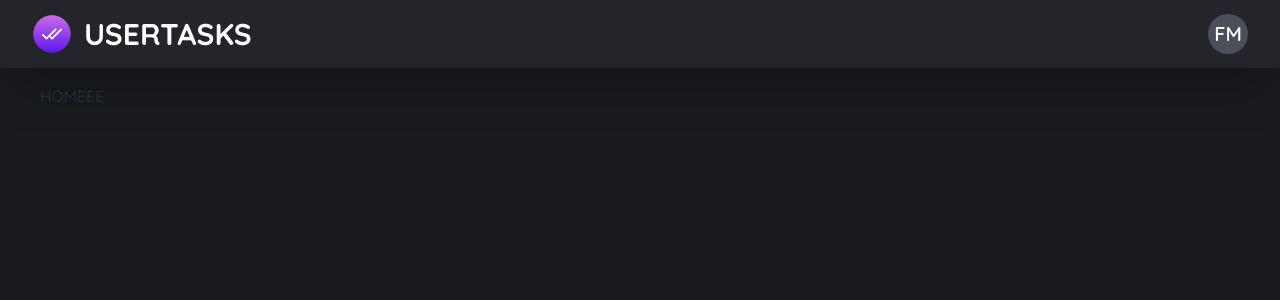
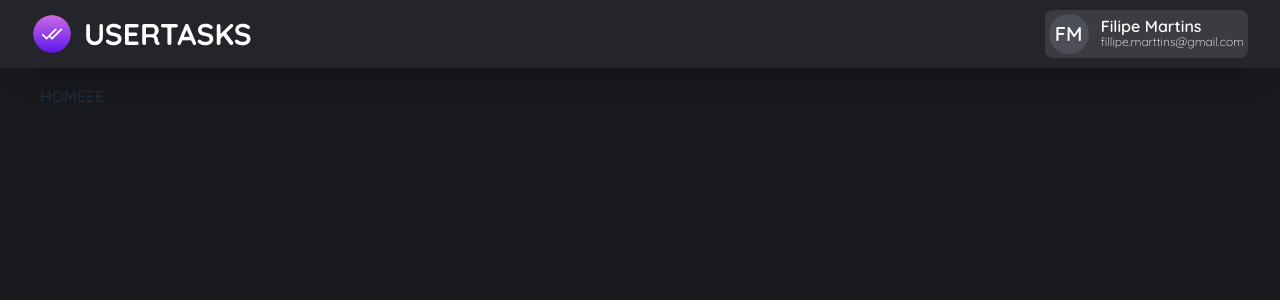
Before and after one commit to tarcisioangelo/node-vue-aws, a Vue app: page /tasks in a window 1280 px wide. Shown: the top 300 px of the page. Built offline with nearby package versions, Linux system fonts and the light colour scheme.

Commit message:
user info

```diff
--- a/src/components/Navigation/Avatar.vue
+++ b/src/components/Navigation/Avatar.vue
@@ -20,6 +20,6 @@ const handleClick = () => {
 </script>
 <style scoped>
 .avatar {
-    @apply rounded-[50%] flex bg-input-line text-[20px] w-10 h-10 xl:w-12 xl:h-12 px-1;
+    @apply rounded-[50%] flex bg-input-line text-[20px] w-10 h-10 px-1;
 }
 </style>
--- a/src/components/Navigation/CustomHeader.vue
+++ b/src/components/Navigation/CustomHeader.vue
@@ -1,5 +1,5 @@
 <script lang="ts" setup>
-import Avatar from './Avatar.vue'
+import UserInfo from './UserInfo.vue'
 </script>
 
 <template>
@@ -8,7 +8,7 @@ import Avatar from './Avatar.vue'
             <img src="/logo.png" width="40px" height="40px" />
             <label class="font-bold text-xl md:text-3xl">USERTASKS</label>
         </div>
-        <Avatar text="FM" />
+        <UserInfo />
     </header>
 </template>
 
--- /dev/null
+++ b/src/components/Navigation/UserInfo.vue
@@ -0,0 +1,13 @@
+<template>
+    <div class="flex items-center gap-3 md:bg-input/75 p-1 rounded-lg min-w-[10%] cursor-pointer">
+        <Avatar text="FM" />
+        <div class="hidden md:flex flex-col flex-1 leading-none">
+            <p class="text-[16px]">Filipe Martins</p>
+            <label class="text-xs font-light truncate">fillipe.marttins@gmail.com</label>
+        </div>
+    </div>
+</template>
+
+<script lang="ts" setup>
+import Avatar from './Avatar.vue'
+</script>
```
